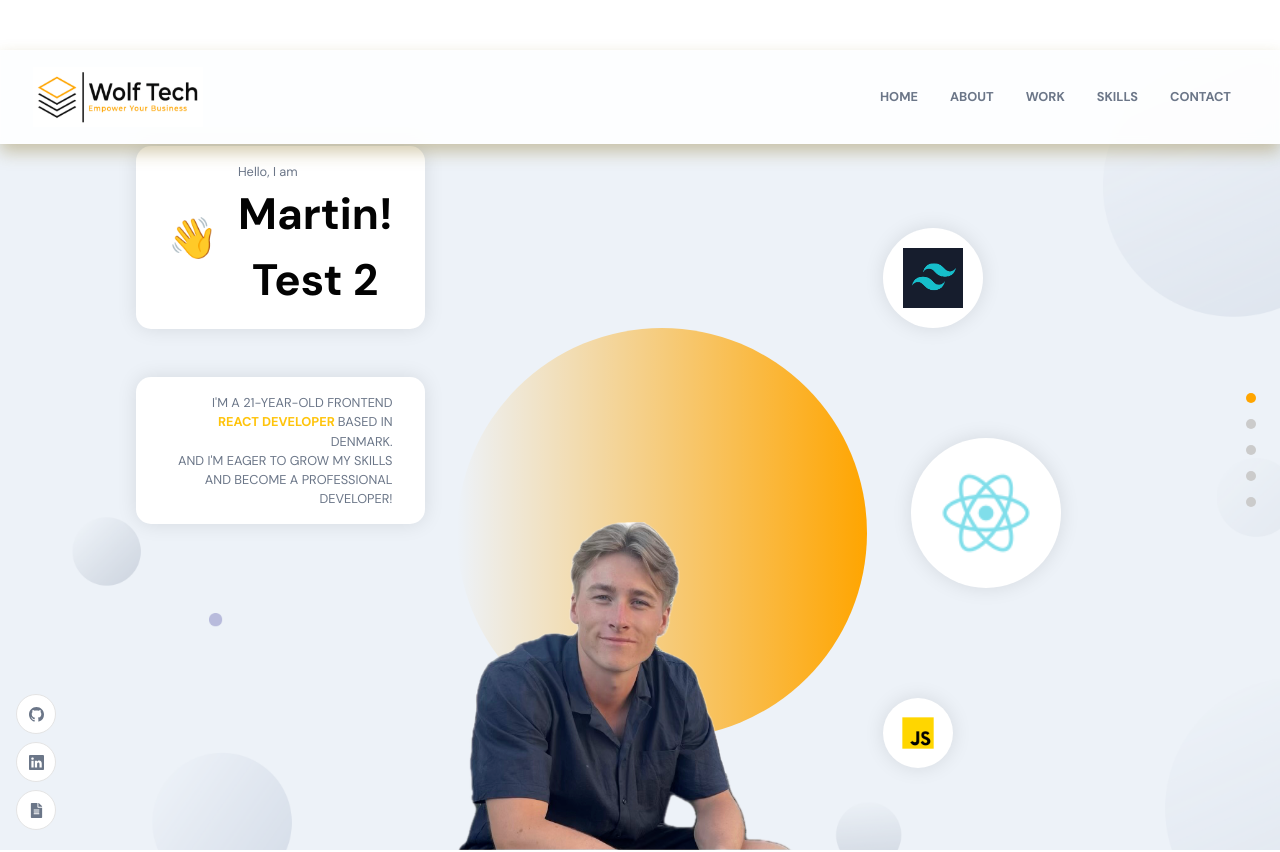
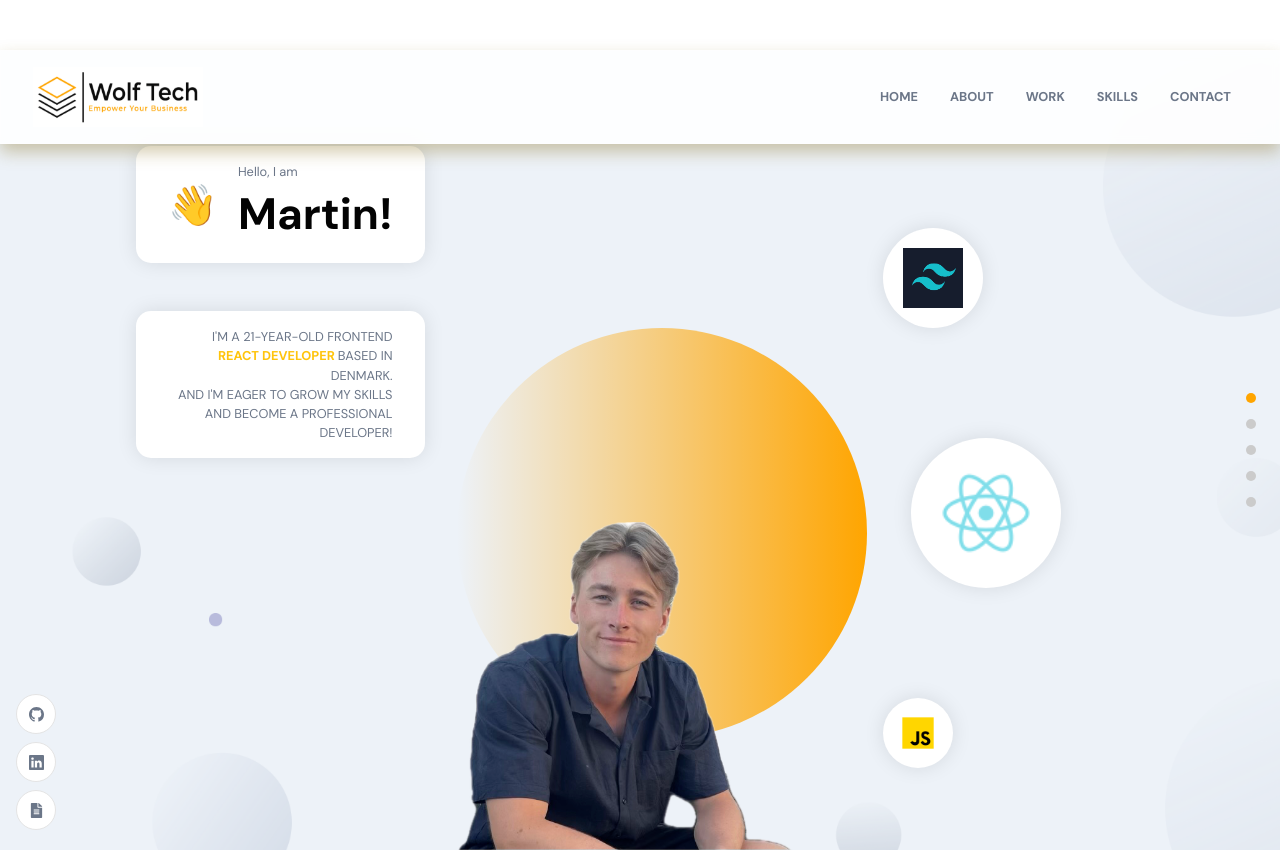
Before and after one commit to MWolf02/personal-portfolio, a React (Vite) app in the folder portfolio-website/: page / in a window 1280 px wide. Shown: the top 852 px of the page. Built offline with nearby package versions, Linux system fonts and the light colour scheme.

Commit message:
Update header.jsx

```diff
--- a/portfolio-website/src/container/header/header.jsx
+++ b/portfolio-website/src/container/header/header.jsx
@@ -28,7 +28,7 @@ const Header = (idName) => {
             <span>👋</span>
             <div style={{ marginLeft: 20 }}>
               <p className="p-text">Hello, I am</p>
-              <h1 className="head-text">Martin! Test 2</h1>
+              <h1 className="head-text">Martin!</h1>
             </div>
           </div>
           <div className="tag-cmp app__flex">
```
